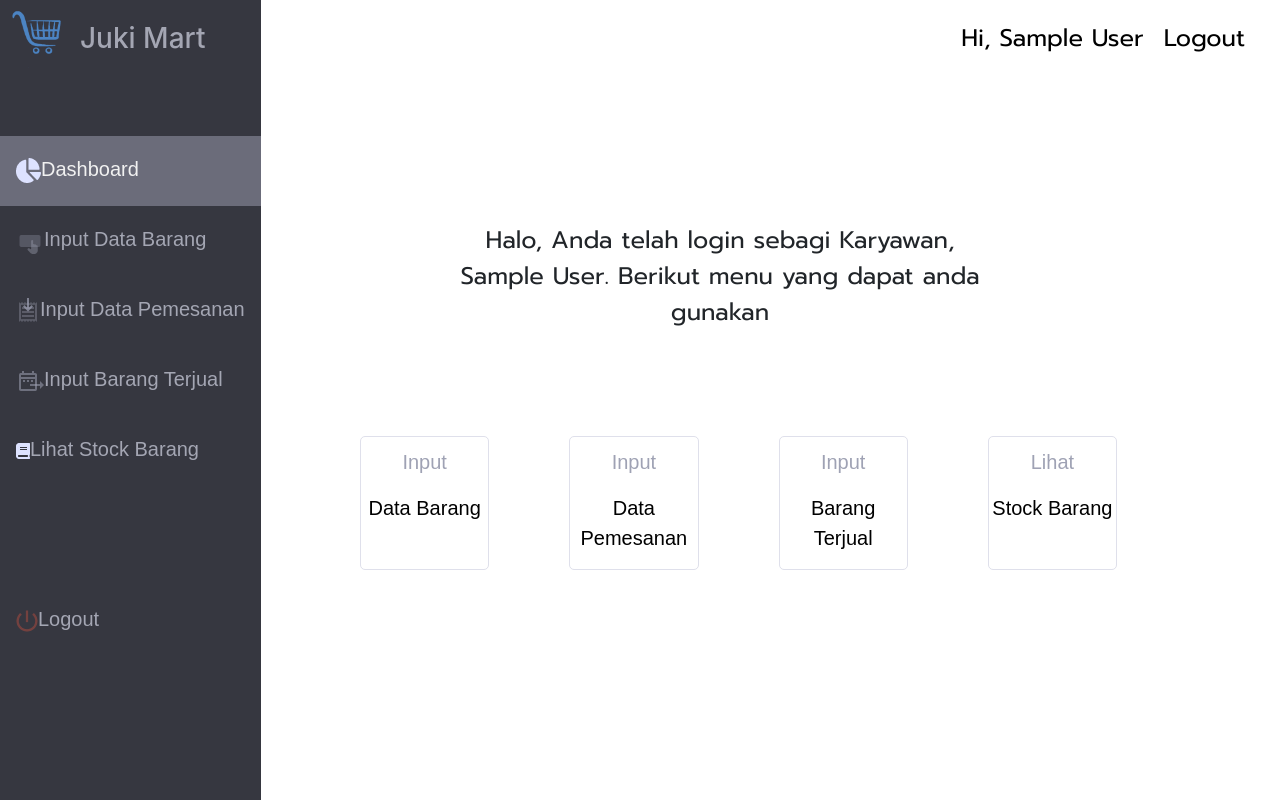
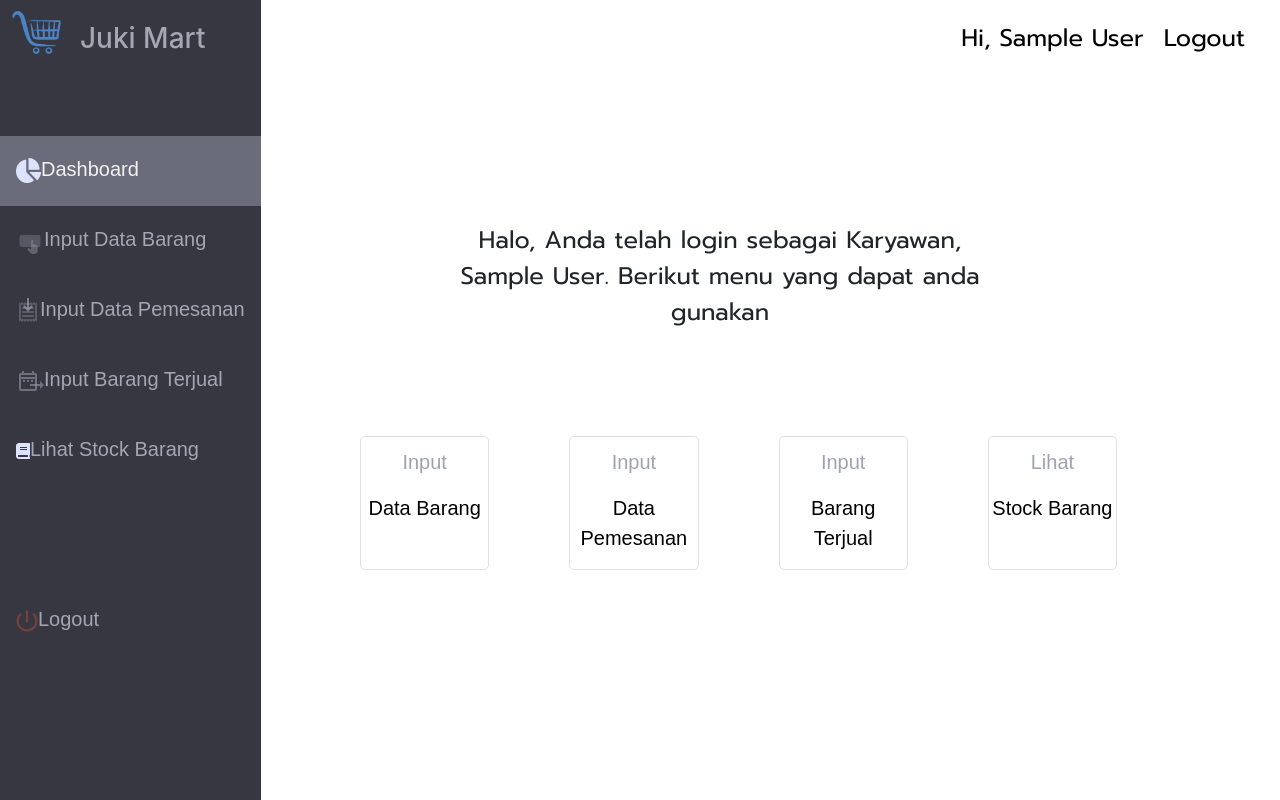
Before and after one commit to rizal476/impal, a CodeIgniter app: page /impal/index.php/controllerkaryawan/index in a window 1280 px wide. Run offline with CodeIgniter, Linux system fonts and the light colour scheme; the visitor is signed in with stand-in values (Sample User, id 1); some web fonts are replaced.

Commit message:
Update karyawan_page.php

```diff
--- a/application/views/karyawan_page.php
+++ b/application/views/karyawan_page.php
@@ -42,7 +42,7 @@
                         </div>
                         <div class="w-100"></div>
                         <div class="col-10" style="margin-top: 150px;">
-                            <p class="paragrap mx-auto">Halo, Anda telah login sebagi Karyawan, <?php echo $this->session->userdata("nama")?>. Berikut menu yang dapat anda gunakan</p>
+                            <p class="paragrap mx-auto">Halo, Anda telah login sebagai Karyawan, <?php echo $this->session->userdata("nama")?>. Berikut menu yang dapat anda gunakan</p>
                         </div>
                         <div class="w-100"></div>
                     </div>
```
